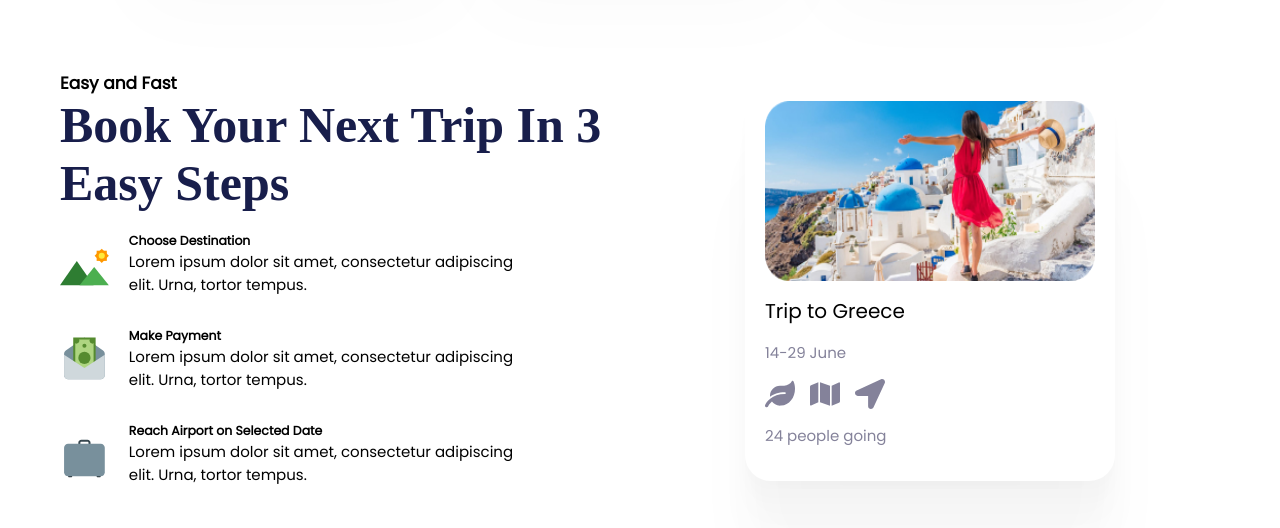
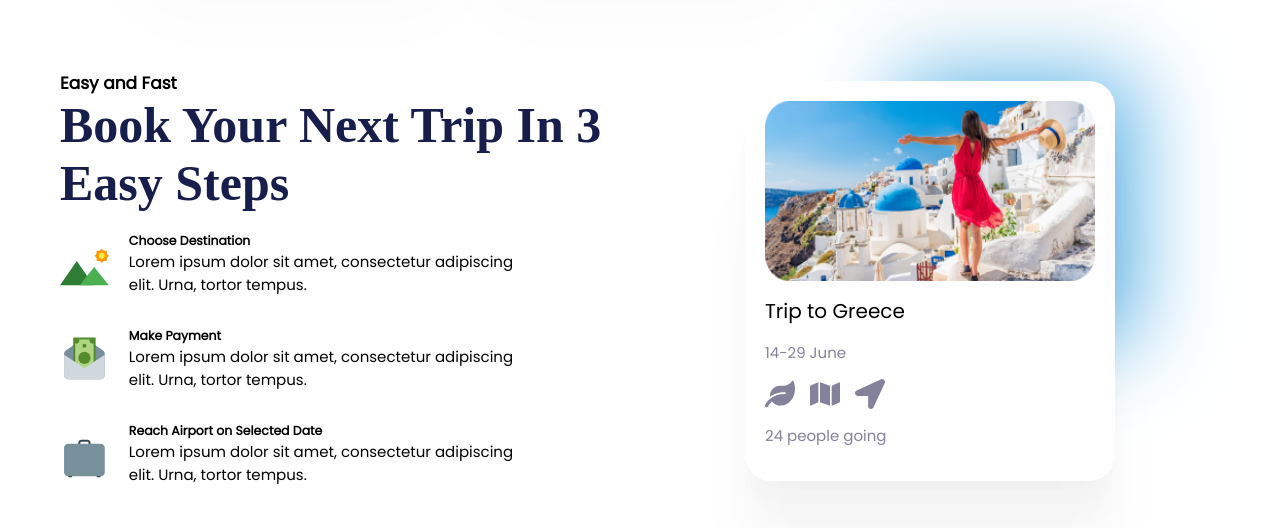
Before and after one commit to hubukala/travel-agency, a Next.js app: page / in a window 1280 px wide. Shown: the part 2125-2653 px from the top of the page. Built offline with nearby package versions, Linux system fonts and the light colour scheme; a web font is replaced by a local one.

Commit message:
styles updated

```diff
--- a/styles/main/easyAndFast.module.scss
+++ b/styles/main/easyAndFast.module.scss
@@ -3,6 +3,7 @@
 .sectionEasyAndFast {
     display: grid;
     grid-template-columns: 1fr 1fr;
+    margin-bottom: 150px;
 }
 
 .bookingSteps {
@@ -37,7 +38,7 @@
     width: 370px;
     height: 400px;
     background: #FFFFFF;
-    box-shadow: 0px 100px 80px rgba(0, 0, 0, 0.02), 0px 64.8148px 46.8519px rgba(0, 0, 0, 0.0151852), 0px 38.5185px 25.4815px rgba(0, 0, 0, 0.0121481), 0px 20px 13px rgba(0, 0, 0, 0.01), 0px 8.14815px 6.51852px rgba(0, 0, 0, 0.00785185), 0px 1.85185px 3.14815px rgba(0, 0, 0, 0.00481481);
+    box-shadow: 0px 100px 80px rgba(0, 0, 0, 0.02), 0px 64.8148px 46.8519px rgba(0, 0, 0, 0.0151852), 0px 38.5185px 25.4815px rgba(0, 0, 0, 0.0121481), 0px 20px 13px rgba(0, 0, 0, 0.01), 0px 8.14815px 6.51852px rgba(0, 0, 0, 0.00785185), 0px 1.85185px 3.14815px rgba(0, 0, 0, 0.00481481), 86px -72px 88px -66px rgba(89, 177, 230, 1);
     border-radius: 26px;
     padding: 20px;
     h2 {
```
